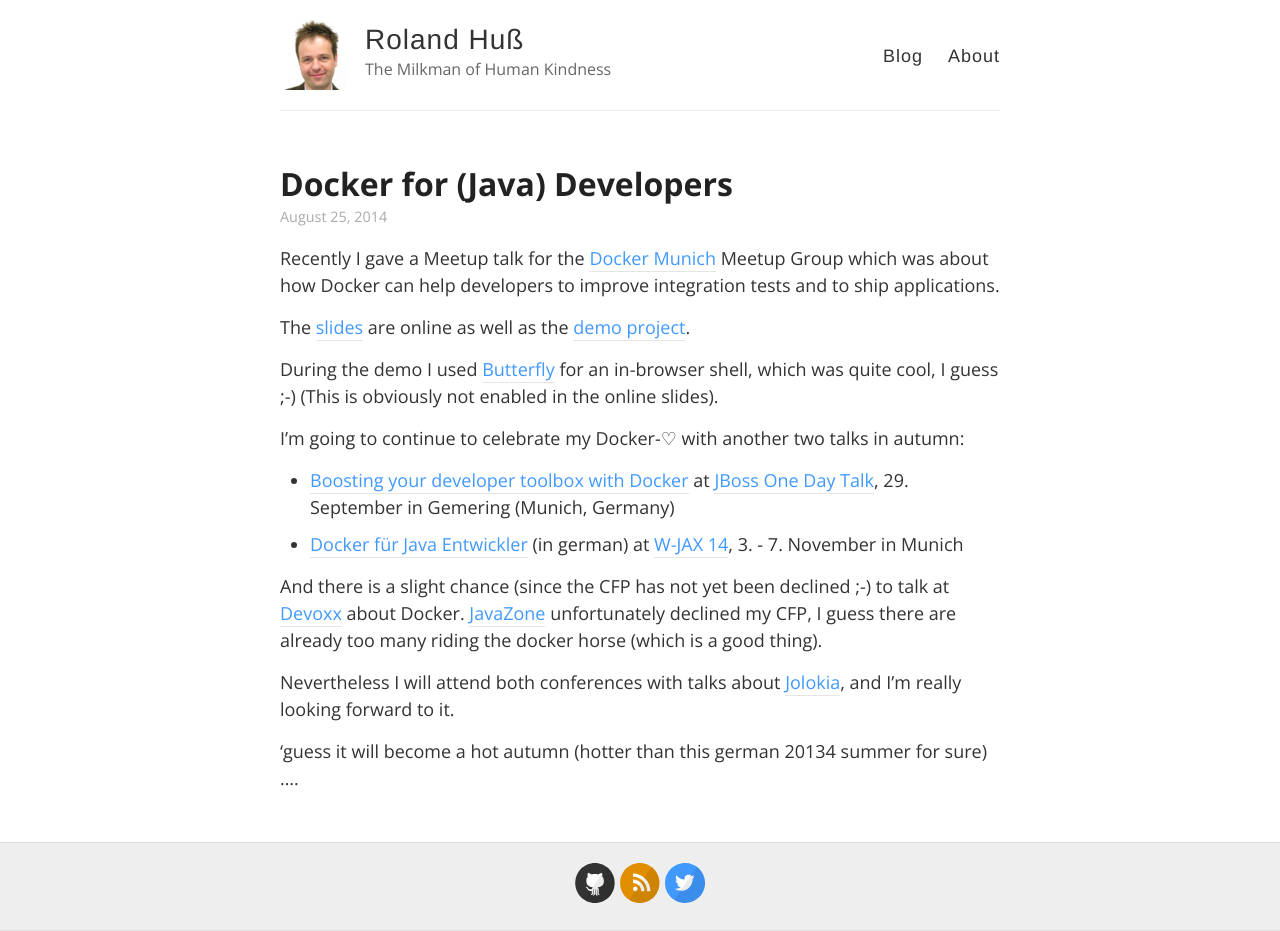
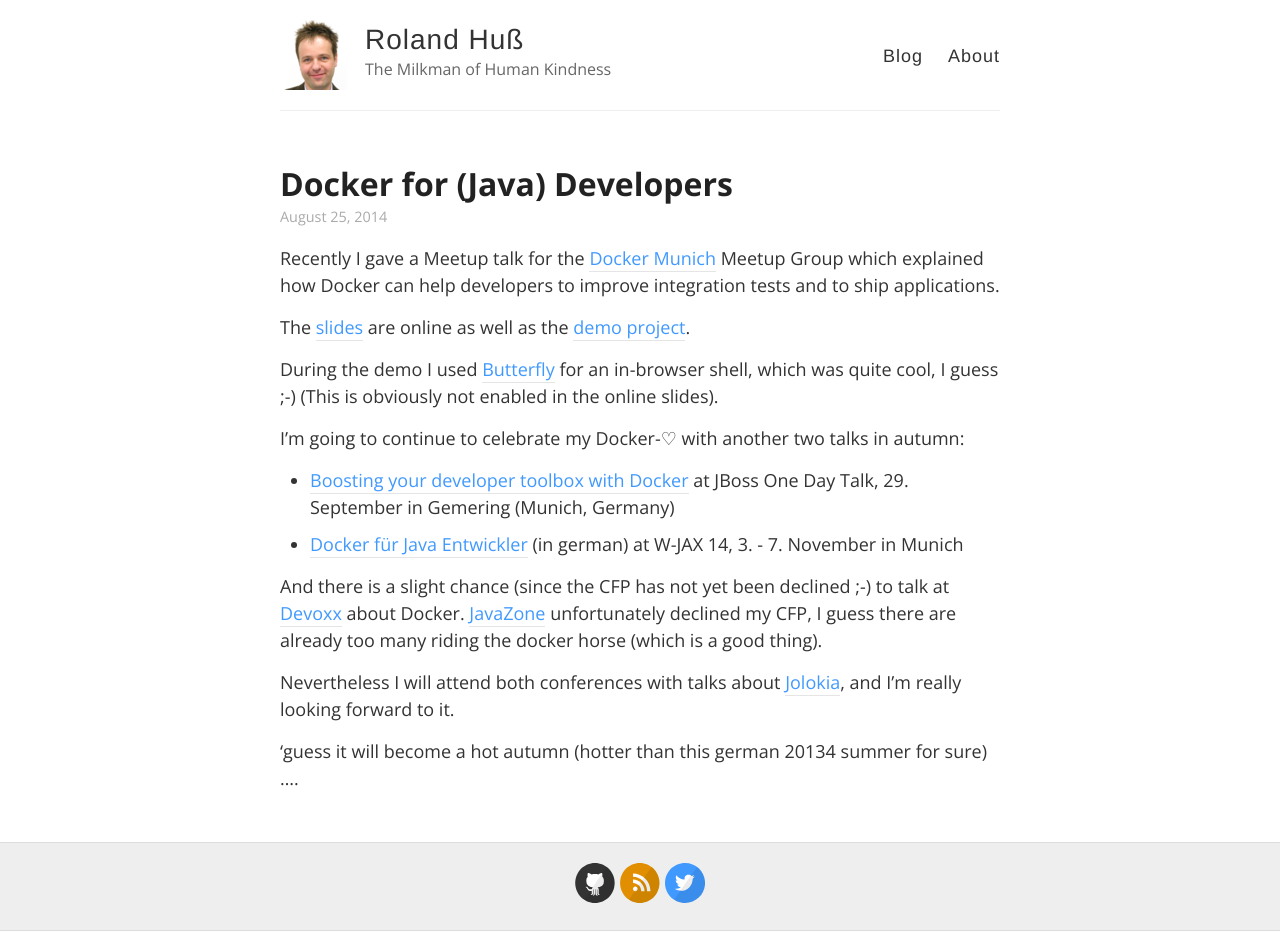
Before and after one commit to rhuss/rhuss.github.io, a Jekyll site: the page built from _posts/2014-8-25-Docker-for-Developers.md, in a window 1280 px wide. Built offline with Jekyll 4.4.1, drawn with Linux system fonts in a browser that asks for light colours; nearby versions of some CDN libraries; comment, search, counter and statistics services are not loaded; part of the change alters nothing that is shown.

Commit message:
Tuned a bit

```diff
--- a/_posts/2014-8-25-Docker-for-Developers.md
+++ b/_posts/2014-8-25-Docker-for-Developers.md
@@ -3,7 +3,7 @@ layout: post
 title: Docker for (Java) Developers
 ---
 
-Recently I gave a Meetup talk for the [Docker Munich][1] Meetup Group which was about how Docker can help developers to improve integration tests and to ship applications.
+Recently I gave a Meetup talk for the [Docker Munich][1] Meetup Group which explained how Docker can help developers to improve integration tests and to ship applications.
 <!-- more -->
 
 The [slides][2] are online as well as the [demo project][3].
@@ -12,12 +12,12 @@ During the demo I used [Butterfly][4] for an in-browser shell, which was quite c
 
 I'm going to continue to celebrate my Docker-♡ with another two talks in autumn:
 
-* [Boosting your developer toolbox with Docker][5] at [JBoss One Day Talk][6], 29. September in Gemering (Munich, Germany)
-* [Docker für Java Entwickler][7] (in german) at [W-JAX 14][8], 3. - 7. November in Munich
+* [Boosting your developer toolbox with Docker][5] at JBoss One Day Talk, 29. September in Gemering (Munich, Germany)
+* [Docker für Java Entwickler][6] (in german) at W-JAX 14, 3. - 7. November in Munich
 
-And there is a slight chance (since the CFP has not yet been declined ;-) to talk at [Devoxx][9] about Docker. [JavaZone][10] unfortunately declined my CFP, I guess there are already too many riding the docker horse (which is a good thing).
+And there is a slight chance (since the CFP has not yet been declined ;-) to talk at [Devoxx][7] about Docker. [JavaZone][8] unfortunately declined my CFP, I guess there are already too many riding the docker horse (which is a good thing).
 
-Nevertheless I will attend both conferences with talks about [Jolokia][11], and I'm really looking forward to it.
+Nevertheless I will attend both conferences with talks about [Jolokia][9], and I'm really looking forward to it.
 
 'guess it will become a hot autumn (hotter than this german 20134 summer for sure) ....
 
@@ -26,9 +26,7 @@ Nevertheless I will attend both conferences with talks about [Jolokia][11], and
 [3]:	https://github.com/rhuss/meetup-docker-demo
 [4]:	https://github.com/paradoxxxzero/butterfly
 [5]:	http://onedaytalk.org/index.php/program?id=194
-[6]:	http://onedaytalk.org/
-[7]:	http://jax.de/wjax2014/sessions/docker-fuer-java-entwickler
-[8]:	http://jax.de/wjax2014/
-[9]:	http://www.devoxx.be/
-[10]:	http://2014.javazone.no/
-[11]:	http://www.jolokia.org
+[6]:	http://jax.de/wjax2014/sessions/docker-fuer-java-entwickler
+[7]:	http://www.devoxx.be/
+[8]:	http://2014.javazone.no/
+[9]:	http://www.jolokia.org
```
